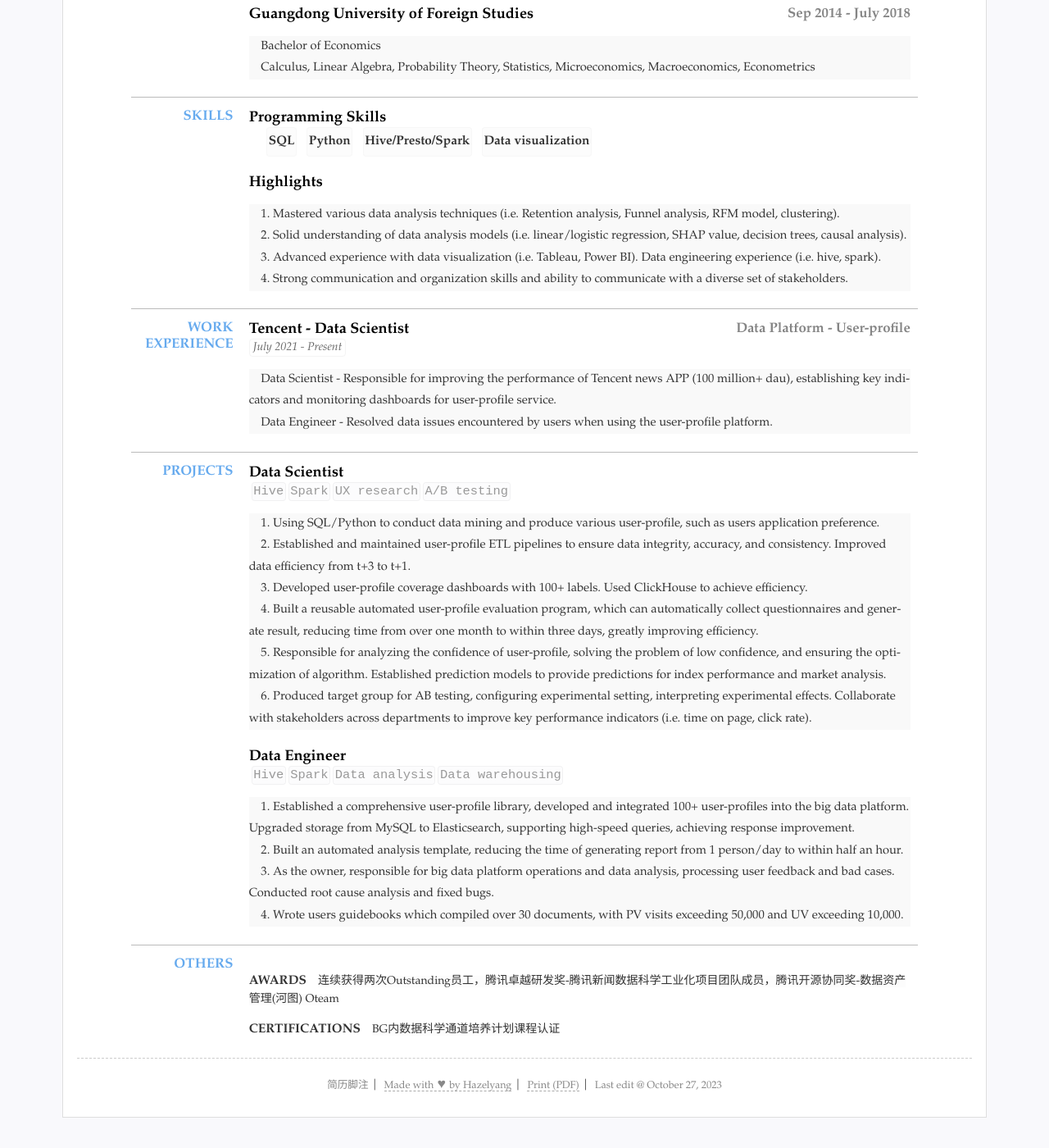
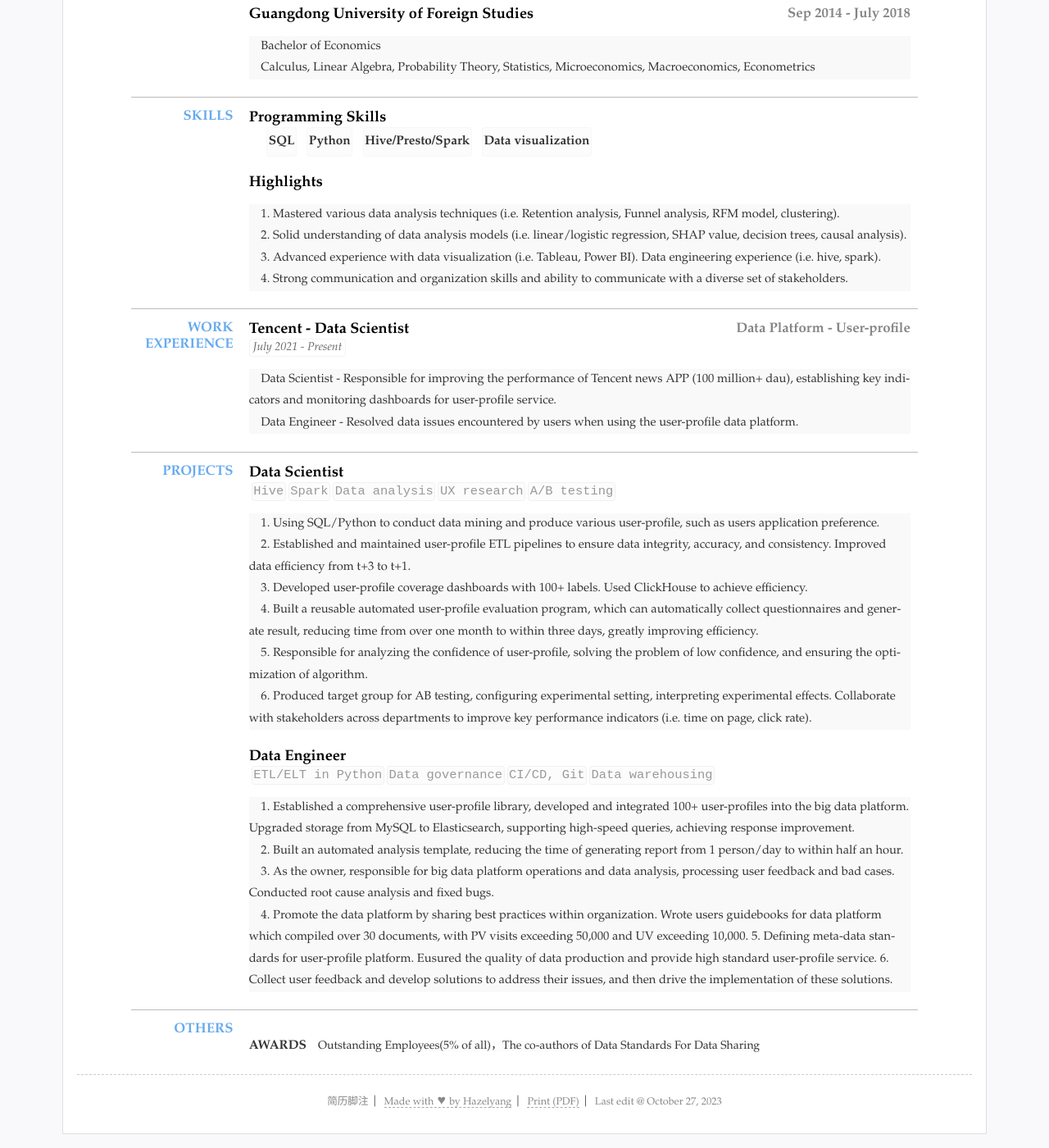
Before and after one commit to hazelyang518/eng_cv, a Jekyll site: the page built from index.html, in a window 1280 px wide and 1400 px high, scrolled down 314 px. Shown: the whole window at 82% size. Built offline with Jekyll 4.4.1, drawn with Linux system fonts in a browser that asks for light colours; some of the changed text lies outside the part shown.

Commit message:
Update resume.yml

```diff
--- a/_data/resume.yml
+++ b/_data/resume.yml
@@ -30,7 +30,7 @@ main: #简历主要内容，
     # duration:
     sub: Sep 2018 - July 2021
     detail: Master of Economics (International Business)  <br>  &nbsp &nbsp
-            Business Analytics, International Economics
+            Business Analytics, International Economics, SPSS, Statistics, Game Theory, Economics and Computation
 
   # - title: Esade
   #   # duration:
@@ -91,7 +91,7 @@ main: #简历主要内容，
     # - 实验配置
     # summary: 职务或者工作总结(自动折叠)
     detail: Data Scientist - Responsible for improving the performance of Tencent news APP (100 million+ dau), establishing key indicators and monitoring dashboards for user-profile service. <br>  &nbsp &nbsp
-            Data Engineer -  Resolved data issues encountered by users when using the user-profile platform.
+            Data Engineer -  Resolved data issues encountered by users when using the user-profile data platform.
     open: open
     #可以设置open默认展开
 
@@ -133,6 +133,7 @@ main: #简历主要内容，
     tags:
     - Hive
     - Spark
+    - Data analysis
     - UX research
     - A/B testing
     # detail: 1.画像挖掘：使用SQL/Python挖掘各类核心标签，如用户应用偏好标签、人群属性标签，用于人群投放场景，标签累计创建人群1000+，产生20+正向场景，覆盖PCG、IEG等BG的多个业务 <br>  &nbsp &nbsp
@@ -146,16 +147,16 @@ main: #简历主要内容，
             2. Established and maintained user-profile ETL pipelines to ensure data integrity, accuracy, and consistency. Improved data efficiency from t+3 to t+1. <br>  &nbsp &nbsp
             3. Developed user-profile coverage dashboards with 100+ labels. Used ClickHouse to achieve efficiency.<br>  &nbsp &nbsp
             4. Built a reusable automated user-profile evaluation program, which can automatically collect questionnaires and generate result, reducing time from over one month to within three days, greatly improving efficiency.<br>  &nbsp &nbsp
-            5. Responsible for analyzing the confidence of user-profile, solving the problem of low confidence, and ensuring the optimization of algorithm. Established prediction models to provide predictions for index performance and market analysis.<br>  &nbsp &nbsp
+            5. Responsible for analyzing the confidence of user-profile, solving the problem of low confidence, and ensuring the optimization of algorithm. <br>  &nbsp &nbsp
             6. Produced target group for AB testing, configuring experimental setting, interpreting experimental effects. Collaborate with stakeholders across departments to improve key performance indicators (i.e. time on page, click rate).
     sub:
 
   - title: Data Engineer
     duration:
     tags:
-    - Hive
-    - Spark
-    - Data analysis
+    - ETL/ELT in Python
+    - Data governance
+    - CI/CD, Git
     - Data warehousing
     # detail: 1.数据开发：推动建立全域画像标签库，开发并接入100+标签底层数据到画像平台；重构并维护标签字典表产出链	路，推动字典存储从Mysql升级到Elasticsearch，支持百万级字典查询，实现性能提升 <br>  &nbsp &nbsp
     #         2.功能开发：针对分析报告生成时间过长的痛点，构建自动化分析模板，帮助看清页面广告投放效果，提高分析效率，报告生成时间从1人/日降低到半小时内完成，有效解决业务痛点，获得用户好评 <br>  &nbsp &nbsp
@@ -164,7 +165,9 @@ main: #简历主要内容，
     detail: 1. Established a comprehensive user-profile library, developed and integrated 100+ user-profiles into the big data platform. Upgraded storage from MySQL to Elasticsearch, supporting high-speed queries, achieving response improvement.<br>  &nbsp &nbsp
             2. Built an automated analysis template, reducing the time of generating report from 1 person/day to within half an hour. <br>  &nbsp &nbsp
             3. As the owner, responsible for big data platform operations and data analysis, processing user feedback and bad cases. Conducted root cause analysis and fixed bugs.<br>  &nbsp &nbsp
-            4. Wrote users guidebooks which compiled over 30 documents, with PV visits exceeding 50,000 and UV exceeding 10,000.
+            4. Promote the data platform by sharing best practices within organization. Wrote users guidebooks for data platform which compiled over 30 documents, with PV visits exceeding 50,000 and UV exceeding 10,000.
+            5. Defining meta-data standards for user-profile platform. Eusured the quality of data production and provide high standard user-profile service.
+            6. Collect user feedback and develop solutions to address their issues, and then drive the implementation of these solutions.
     sub:
   # - title: Project Name
   #   summary: Projects' introduction or summary
@@ -179,9 +182,9 @@ others: #其他列表显示
   content: #选择需要的格式
   -
   - title: "AWARDS"
-    text: "连续获得两次Outstanding员工，腾讯卓越研发奖-腾讯新闻数据科学工业化项目团队成员，腾讯开源协同奖-数据资产管理(河图) Oteam"
-  - title: "CERTIFICATIONS"
-    text: "BG内数据科学通道培养计划课程认证"
+    text: "Outstanding Employees(5% of all)，The co-authors of Data Standards For Data Sharing"
+  # - title: "CERTIFICATIONS"
+  #   text: "Data "
   #   items: #单行列表
   #   - 睡觉
   #   - 吃饭
```
